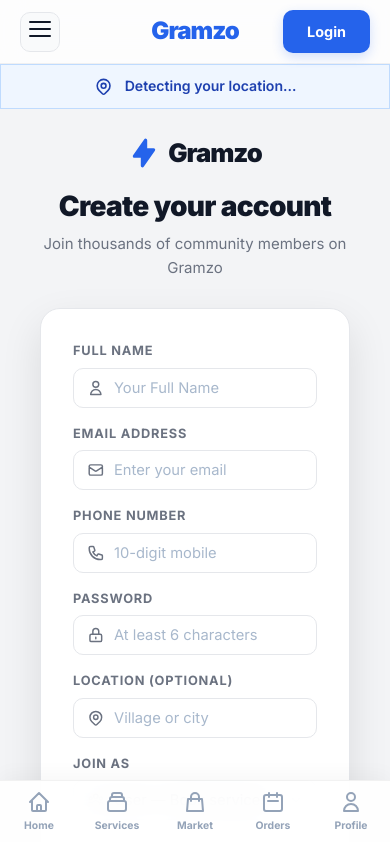
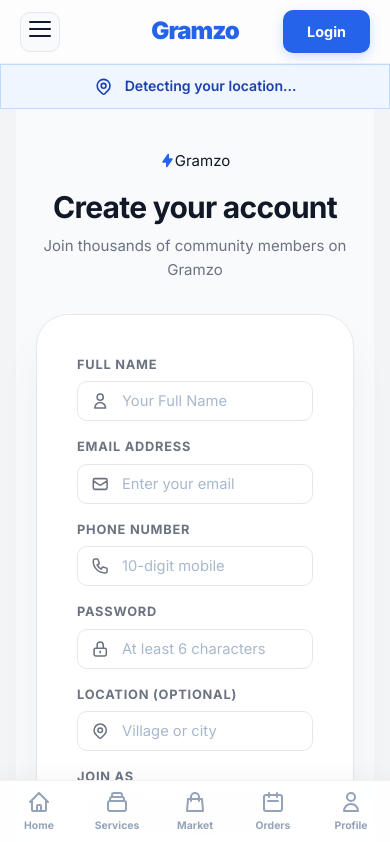
Before and after one commit to bhagyabratagantayat/Gramzo, a React (Vite) app in the folder frontend/: page /signup in a window 390 px wide. Shown: the top 842 px of the page. Built offline with nearby package versions, Linux system fonts and the light colour scheme; no server answers.

Commit message:
feat: optimize responsive UI for TV and mobile devices and remove hardcoded styles

```diff
--- a/frontend/src/index.css
+++ b/frontend/src/index.css
@@ -47,6 +47,8 @@
   /* layout */
   --nav-height: 64px;
   --max-width: 1200px;
+  --max-width-wide: 1440px;
+  --max-width-tv: 1800px;
   --safe-bottom: env(safe-area-inset-bottom);
 
   /* animations */
@@ -859,6 +861,19 @@
   }
 }
 
+@media (min-width: 1440px) {
+  .responsive-grid {
+    grid-template-columns: repeat(5, 1fr);
+  }
+}
+
+@media (min-width: 1920px) {
+  .responsive-grid {
+    grid-template-columns: repeat(6, 1fr);
+    gap: 32px;
+  }
+}
+
 .responsive-grid-4 {
   display: grid;
   grid-template-columns: 1fr;
@@ -874,6 +889,29 @@
 @media (min-width: 1024px) {
   .responsive-grid-4 {
     grid-template-columns: repeat(4, 1fr);
+  }
+}
+
+@media (min-width: 1440px) {
+  .responsive-grid-4 {
+    grid-template-columns: repeat(5, 1fr);
+  }
+}
+
+@media (min-width: 1920px) {
+  .responsive-grid-4 {
+    grid-template-columns: repeat(6, 1fr);
+  }
+}
+
+/* ── Ultra-Small Mobile Fixes (320px) ── */
+@media (max-width: 360px) {
+  .grid-4, .dash-grid {
+    grid-template-columns: 1fr;
+  }
+
+  .card-premium, .standard-card {
+    border-radius: var(--radius);
   }
 }
 
@@ -1320,6 +1358,25 @@
   }
 }
 
+@media (min-width: 1440px) {
+  .app-container, .page-wrapper {
+    max-width: var(--max-width-wide);
+    padding-left: 40px;
+    padding-right: 40px;
+  }
+}
+
+@media (min-width: 1920px) {
+  html {
+    font-size: 18px; /* Scale for TV visibility */
+  }
+  .app-container, .page-wrapper {
+    max-width: var(--max-width-tv);
+    padding-left: 60px;
+    padding-right: 60px;
+  }
+}
+
 
 @media (max-width: 1023px) {
   .bottom-nav {
@@ -1425,6 +1482,83 @@
 
 .rounded-full {
   border-radius: 999px;
+}
+
+.rounded-2xl {
+  border-radius: 1.5rem;
+}
+
+.mt-4 { margin-top: 1rem; }
+.mt-8 { margin-top: 2rem; }
+.mb-2 { margin-bottom: 0.5rem; }
+.mb-4 { margin-bottom: 1rem; }
+.mb-6 { margin-bottom: 1.5rem; }
+.mb-8 { margin-bottom: 2rem; }
+.mb-10 { margin-bottom: 2.5rem; }
+.mb-12 { margin-bottom: 3rem; }
+
+.p-4 { padding: 1rem; }
+.p-6 { padding: 1.5rem; }
+.p-8 { padding: 2rem; }
+.py-4 { padding-top: 1rem; padding-bottom: 1rem; }
+.py-8 { padding-top: 2rem; padding-bottom: 2rem; }
+.pb-8 { padding-bottom: 2rem; }
+
+.page-loading-full {
+  display: flex;
+  justify-content: center;
+  align-items: center;
+  height: 80vh;
+  width: 100%;
+}
+
+/* ── Authentication Pages ───────────────────────── */
+.auth-page {
+  display: flex;
+  justify-content: center;
+  align-items: center;
+  min-height: calc(100vh - var(--nav-height) - 64px);
+  background-color: var(--bg-color);
+  padding: 24px 16px;
+}
+
+.auth-container {
+  width: 100%;
+  max-width: 440px;
+}
+
+.auth-brand {
+  text-align: center;
+  margin-bottom: 32px;
+}
+
+.auth-card {
+  padding: 32px;
+  background: var(--card-bg);
+  border-radius: var(--radius-xl);
+  box-shadow: var(--shadow-xl);
+}
+
+.auth-input-icon {
+  position: absolute;
+  left: 14px;
+  top: 50%;
+  transform: translateY(-50%);
+  color: var(--text-muted);
+  font-size: 1.15rem;
+  pointer-events: none;
+  z-index: 10;
+}
+
+.relative { position: relative; }
+.shrink-0 { flex-shrink: 0; }
+.pl-11 { padding-left: 2.75rem; }
+
+@media (max-width: 480px) {
+  .auth-card {
+    padding: 24px 16px;
+    border-radius: var(--radius-lg);
+  }
 }
 
 /* -------------------------------
--- a/frontend/src/pages/Home.jsx
+++ b/frontend/src/pages/Home.jsx
@@ -80,7 +80,7 @@
     }, [categories, showMoreCats]);
 
     if (loading) return (
-        <div style={{ display: 'flex', justifyContent: 'center', alignItems: 'center', height: '80vh' }}>
+        <div className="page-loading-full">
             <div className="spinner"></div>
         </div>
     );
@@ -88,7 +88,7 @@
     return (
         <div className="home-container">
             {error && (
-                <div className="alert alert-error flex-center" style={{ marginTop: '20px' }}>
+                <div className="alert alert-error flex-center mt-4">
                     📡 Live data connection limited. Showing latest available content.
                 </div>
             )}
--- a/frontend/src/pages/Login.jsx
+++ b/frontend/src/pages/Login.jsx
@@ -29,9 +29,8 @@
 
             if (res.data.success) {
                 const { user, accessToken } = res.data;
-                login(user, accessToken); // Pass token to context
+                login(user, accessToken);
 
-                // Redirect based on role
                 if (user.role === 'Admin') {
                     navigate('/admin');
                 } else if (user.role === 'Agent') {
@@ -54,68 +53,52 @@
         }
     };
 
-    const iconStyle = {
-        position: 'absolute', left: '14px', top: '50%',
-        transform: 'translateY(-50%)', color: 'var(--text-muted)', fontSize: '1.15rem',
-        pointerEvents: 'none'
-    };
-
     return (
-        <div style={{
-            display: 'flex', justifyContent: 'center', alignItems: 'center',
-            minHeight: 'calc(100vh - 72px)', backgroundColor: 'var(--bg-color)', padding: '24px'
-        }}>
-            <div style={{ width: '100%', maxWidth: '420px' }}>
-
-                {/* Brand mark */}
-                <div style={{ textAlign: 'center', marginBottom: '32px' }}>
-                    <div style={{ display: 'inline-flex', alignItems: 'center', gap: '8px', marginBottom: '20px' }}>
-                        <HiLightningBolt style={{ color: 'var(--primary-color)', fontSize: '2rem' }} />
-                        <span style={{ fontSize: '1.6rem', fontWeight: '900', letterSpacing: '-0.04em' }}>Gramzo</span>
+        <div className="auth-page">
+            <div className="auth-container">
+                <div className="auth-brand">
+                    <div className="flex-center gap-2 mb-5">
+                        <HiLightningBolt className="text-primary text-3xl" />
+                        <span className="text-2xl font-black tracking-tighter">Gramzo</span>
                     </div>
-                    <h1 style={{ fontSize: '1.75rem', fontWeight: '900', margin: '0 0 8px', letterSpacing: '-0.025em' }}>Welcome back</h1>
-                    <p style={{ color: 'var(--text-muted)', margin: 0 }}>Enter your credentials to sign in</p>
+                    <h1 className="text-3xl font-black mb-2 tracking-tight">Welcome back</h1>
+                    <p className="text-muted">Enter your credentials to sign in</p>
                 </div>
 
-                <div className="card" style={{ padding: '32px', borderRadius: '20px', boxShadow: '0 16px 40px rgba(0,0,0,0.1)' }}>
-
+                <div className="auth-card">
                     {error && (
                         <div className="alert alert-error">
-                            <HiOutlineExclamationCircle style={{ flexShrink: 0 }} />
+                            <HiOutlineExclamationCircle className="shrink-0" />
                             {error}
                         </div>
                     )}
 
                     <form onSubmit={handleSubmit}>
-                        {/* Email */}
                         <div className="form-group">
                             <label className="form-label">Email Address</label>
-                            <div style={{ position: 'relative' }}>
-                                <HiOutlineMail style={iconStyle} />
+                            <div className="relative">
+                                <HiOutlineMail className="auth-input-icon" />
                                 <input
                                     type="email"
-                                    className="form-input"
+                                    className="form-input pl-11"
                                     placeholder="Enter your email"
                                     value={email}
                                     onChange={e => setEmail(e.target.value)}
-                                    style={{ paddingLeft: '40px' }}
                                     required
                                 />
                             </div>
                         </div>
 
-                        {/* Password */}
-                        <div className="form-group" style={{ marginBottom: '28px' }}>
+                        <div className="form-group mb-7">
                             <label className="form-label">Password</label>
-                            <div style={{ position: 'relative' }}>
-                                <HiOutlineLockClosed style={iconStyle} />
+                            <div className="relative">
+                                <HiOutlineLockClosed className="auth-input-icon" />
                                 <input
                                     type="password"
-                                    className="form-input"
+                                    className="form-input pl-11"
                                     placeholder="••••••••"
                                     value={password}
                                     onChange={e => setPassword(e.target.value)}
-                                    style={{ paddingLeft: '40px' }}
                                     required
                                 />
                             </div>
@@ -124,23 +107,17 @@
                         <button
                             type="submit"
                             disabled={loading}
-                            className="btn-primary"
-                            style={{
-                                width: '100%', padding: '14px',
-                                borderRadius: '12px', fontWeight: '700',
-                                fontSize: '0.95rem', cursor: loading ? 'not-allowed' : 'pointer',
-                                display: 'flex', alignItems: 'center', justifyContent: 'center', gap: '8px'
-                            }}
+                            className="btn-primary btn-full py-3.5 rounded-xl font-bold text-base flex-center gap-2"
                         >
                             {loading ? (
-                                <><span className="spinner" style={{ width: '16px', height: '16px', borderWidth: '2px' }} /> Signing in...</>
+                                <><span className="spinner w-4 h-4 border-2" /> Signing in...</>
                             ) : 'Sign In'}
                         </button>
                     </form>
 
-                    <p style={{ textAlign: 'center', marginTop: '24px', marginBottom: 0, color: 'var(--text-muted)', fontSize: '0.9rem' }}>
+                    <p className="text-center mt-6 mb-0 text-muted text-sm">
                         New to Gramzo?{' '}
-                        <Link to="/signup" style={{ color: 'var(--primary-color)', fontWeight: '700' }}>
+                        <Link to="/signup" className="text-primary font-bold">
                             Create an account
                         </Link>
                     </p>
--- a/frontend/src/pages/Signup.jsx
+++ b/frontend/src/pages/Signup.jsx
@@ -46,9 +46,8 @@
 
             if (res.data.success) {
                 const { user, accessToken } = res.data;
-                signup(user, accessToken); // Pass token to context
+                signup(user, accessToken);
 
-                // Redirect based on role
                 if (user.role === 'Admin') {
                     navigate('/admin');
                 } else if (user.role === 'Agent') {
@@ -67,40 +66,22 @@
         }
     };
 
-    const iconStyle = (top = '50%') => ({
-        position: 'absolute', left: '14px', top,
-        transform: top === '50%' ? 'translateY(-50%)' : undefined,
-        color: 'var(--text-muted)', fontSize: '1.1rem', pointerEvents: 'none'
-    });
-
-    const fields = [
-        { name: 'name', type: 'text', icon: HiOutlineUser, placeholder: 'Full name', label: 'Full Name' },
-        { name: 'phone', type: 'tel', icon: HiOutlinePhone, placeholder: '10-digit mobile', label: 'Phone Number' },
-        { name: 'location', type: 'text', icon: HiOutlineLocationMarker, placeholder: 'Village or city', label: 'Location' }
-    ];
-
     return (
-        <div style={{
-            display: 'flex', justifyContent: 'center', alignItems: 'center',
-            minHeight: 'calc(100vh - 72px)', backgroundColor: 'var(--bg-color)', padding: '24px'
-        }}>
-            <div style={{ width: '100%', maxWidth: '440px' }}>
-
-                {/* Brand */}
-                <div style={{ textAlign: 'center', marginBottom: '28px' }}>
-                    <div style={{ display: 'inline-flex', alignItems: 'center', gap: '8px', marginBottom: '16px' }}>
-                        <HiLightningBolt style={{ color: 'var(--primary-color)', fontSize: '2rem' }} />
-                        <span style={{ fontSize: '1.6rem', fontWeight: '900', letterSpacing: '-0.04em' }}>Gramzo</span>
+        <div className="auth-page">
+            <div className="auth-container">
+                <div className="auth-brand">
+                    <div className="flex-center gap-2 mb-4">
+                        <HiLightningBolt className="text-primary text-3xl" />
+                        <span className="text-2xl font-black tracking-tighter">Gramzo</span>
                     </div>
-                    <h1 style={{ fontSize: '1.75rem', fontWeight: '900', margin: '0 0 8px', letterSpacing: '-0.025em' }}>Create your account</h1>
-                    <p style={{ color: 'var(--text-muted)', margin: 0 }}>Join thousands of community members on Gramzo</p>
+                    <h1 className="text-3xl font-black mb-2 tracking-tight">Create your account</h1>
+                    <p className="text-muted">Join thousands of community members on Gramzo</p>
                 </div>
 
-                <div className="card" style={{ padding: '32px', borderRadius: '20px', boxShadow: '0 16px 40px rgba(0,0,0,0.1)' }}>
-
+                <div className="auth-card">
                     {error && (
                         <div className="alert alert-error">
-                            <HiOutlineExclamationCircle style={{ flexShrink: 0 }} />
+                            <HiOutlineExclamationCircle className="shrink-0" />
                             {error}
                         </div>
                     )}
@@ -108,98 +89,92 @@
                     <form onSubmit={handleSubmit}>
                         <div className="form-group">
                             <label className="form-label">Full Name</label>
-                            <div style={{ position: 'relative' }}>
-                                <HiOutlineUser style={iconStyle()} />
+                            <div className="relative">
+                                <HiOutlineUser className="auth-input-icon" />
                                 <input
                                     type="text"
                                     name="name"
-                                    className="form-input"
+                                    className="form-input pl-11"
                                     placeholder="Your Full Name"
                                     value={formData.name}
                                     onChange={handleChange}
                                     required
-                                    style={{ paddingLeft: '40px' }}
                                 />
                             </div>
                         </div>
 
                         <div className="form-group">
                             <label className="form-label">Email Address</label>
-                            <div style={{ position: 'relative' }}>
-                                <HiOutlineMail style={iconStyle()} />
+                            <div className="relative">
+                                <HiOutlineMail className="auth-input-icon" />
                                 <input
                                     type="email"
                                     name="email"
-                                    className="form-input"
+                                    className="form-input pl-11"
                                     placeholder="Enter your email"
                                     value={formData.email}
                                     onChange={handleChange}
                                     required
-                                    style={{ paddingLeft: '40px' }}
                                 />
                             </div>
                         </div>
 
                         <div className="form-group">
                             <label className="form-label">Phone Number</label>
-                            <div style={{ position: 'relative' }}>
-                                <HiOutlinePhone style={iconStyle()} />
+                            <div className="relative">
+                                <HiOutlinePhone className="auth-input-icon" />
                                 <input
                                     type="tel"
                                     name="phone"
-                                    className="form-input"
+                                    className="form-input pl-11"
                                     placeholder="10-digit mobile"
                                     value={formData.phone}
                                     onChange={handleChange}
                                     required
-                                    style={{ paddingLeft: '40px' }}
                                 />
                             </div>
                         </div>
 
                         <div className="form-group">
                             <label className="form-label">Password</label>
-                            <div style={{ position: 'relative' }}>
-                                <HiOutlineLockClosed style={iconStyle()} />
+                            <div className="relative">
+                                <HiOutlineLockClosed className="auth-input-icon" />
                                 <input
                                     type="password"
                                     name="password"
-                                    className="form-input"
+                                    className="form-input pl-11"
                                     placeholder="At least 6 characters"
                                     value={formData.password}
                                     onChange={handleChange}
                                     required
-                                    style={{ paddingLeft: '40px' }}
                                 />
                             </div>
                         </div>
 
                         <div className="form-group">
                             <label className="form-label">Location (Optional)</label>
-                            <div style={{ position: 'relative' }}>
-                                <HiOutlineLocationMarker style={iconStyle()} />
+                            <div className="relative">
+                                <HiOutlineLocationMarker className="auth-input-icon" />
                                 <input
                                     type="text"
                                     name="location"
-                                    className="form-input"
+                                    className="form-input pl-11"
                                     placeholder="Village or city"
                                     value={formData.location}
                                     onChange={handleChange}
-                                    style={{ paddingLeft: '40px' }}
                                 />
                             </div>
                         </div>
 
-                        <div className="form-group" style={{ marginBottom: '28px' }}>
+                        <div className="form-group mb-7">
                             <label className="form-label">Join As</label>
-                            <div style={{ position: 'relative' }}>
-                                <HiOutlineUserGroup style={iconStyle()} />
+                            <div className="relative">
+                                <HiOutlineUserGroup className="auth-input-icon" />
                                 <select
                                     name="role"
-                                    className="form-select"
+                                    className="form-select pl-11"
                                     value={formData.role}
                                     onChange={handleChange}
-                                    style={{ paddingLeft: '40px' }}
                                 >
                                     <option value="User">User — Book services</option>
                                     <option value="Agent">Agent Partner — Offer services</option>
@@ -210,18 +185,17 @@
                         <button
                             type="submit"
                             disabled={loading}
-                            className="btn-primary"
-                            style={{ width: '100%', padding: '14px', fontSize: '1rem', justifyContent: 'center', borderRadius: '12px' }}
+                            className="btn-primary btn-full py-3.5 rounded-xl font-bold text-lg flex-center gap-2"
                         >
                             {loading ? (
-                                <><span className="spinner" style={{ width: '16px', height: '16px', borderWidth: '2px' }} /> Creating account...</>
+                                <><span className="spinner w-4 h-4 border-2" /> Creating account...</>
                             ) : 'Create Account'}
                         </button>
                     </form>
 
-                    <p style={{ textAlign: 'center', marginTop: '24px', marginBottom: 0, color: 'var(--text-muted)', fontSize: '0.9rem' }}>
+                    <p className="text-center mt-6 mb-0 text-muted text-sm">
                         Already have an account?{' '}
-                        <Link to="/login" style={{ color: 'var(--primary-color)', fontWeight: '700' }}>
+                        <Link to="/login" className="text-primary font-bold">
                             Sign in
                         </Link>
                     </p>
```
Also changed, not shown: frontend/src/pages/Dashboard.jsx (+9 -9 lines), frontend/src/pages/Earnings.jsx (+5 -9 lines), frontend/src/pages/Marketplace.jsx (+5 -6 lines), frontend/src/pages/Prices.jsx (+8 -10 lines), frontend/src/pages/Services.jsx (+4 -4 lines).
